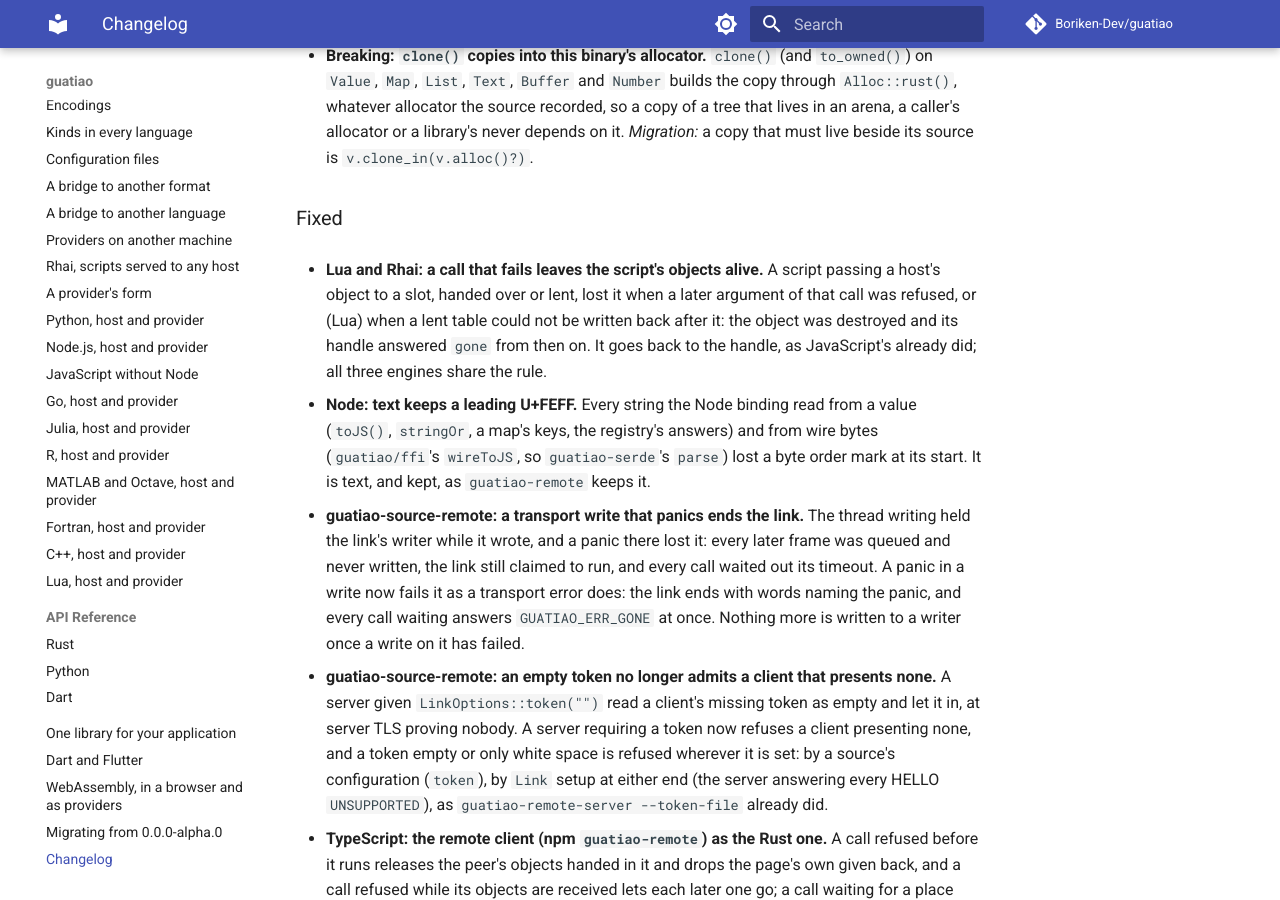
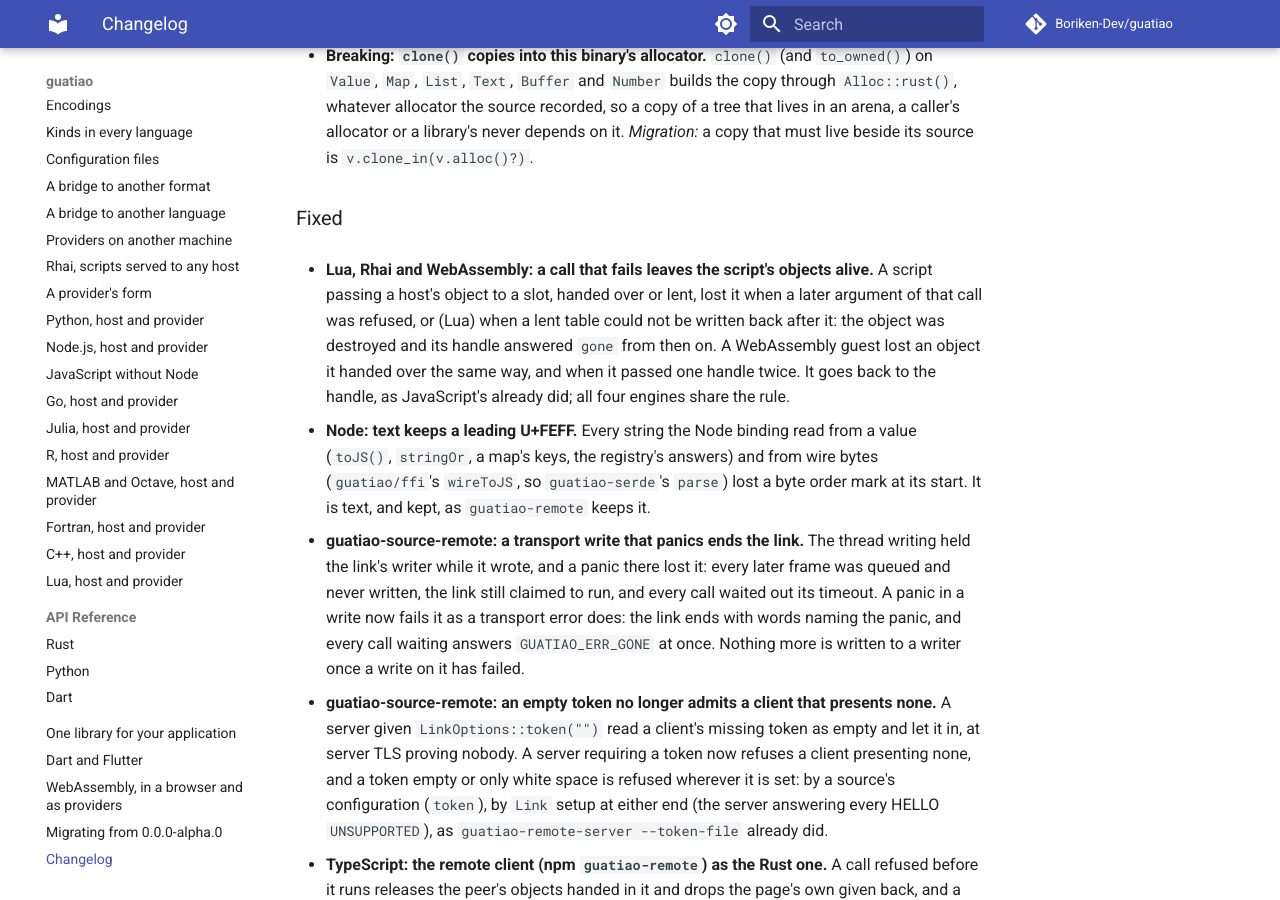
Before and after one commit to Boriken-Dev/guatiao, an MkDocs documentation site: the page built from docs/changelog.md, in a window 1280 px wide and 900 px high, scrolled down 33981 px. Built offline with MkDocs 1.6.1 and Material for MkDocs 9.7.7, drawn with Linux system fonts in a browser that asks for light colours; comment, search, counter and statistics services are not loaded.

Commit message:
docs: a wasm guest's object comes back from a call that fails

```diff
--- a/CHANGELOG.md
+++ b/CHANGELOG.md
@@ -1648,12 +1648,14 @@ write now.
 
 ### Fixed
 
-- **Lua and Rhai: a call that fails leaves the script's objects alive.**
-  A script passing a host's object to a slot, handed over or lent, lost
-  it when a later argument of that call was refused, or (Lua) when a lent
-  table could not be written back after it: the object was destroyed and
-  its handle answered `gone` from then on. It goes back to the handle, as
-  JavaScript's already did; all three engines share the rule.
+- **Lua, Rhai and WebAssembly: a call that fails leaves the script's
+  objects alive.** A script passing a host's object to a slot, handed over
+  or lent, lost it when a later argument of that call was refused, or
+  (Lua) when a lent table could not be written back after it: the object
+  was destroyed and its handle answered `gone` from then on. A
+  WebAssembly guest lost an object it handed over the same way, and when
+  it passed one handle twice. It goes back to the handle, as JavaScript's
+  already did; all four engines share the rule.
 
 - **Node: text keeps a leading U+FEFF.** Every string the Node binding
   read from a value (`toJS()`, `stringOr`, a map's keys, the registry's
```
Also changed, not shown: crates/guatiao-source-wasm/AGENTS.md (+2 -0 lines).
